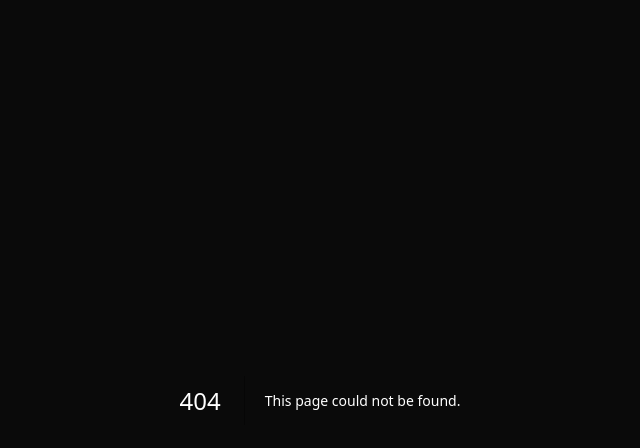
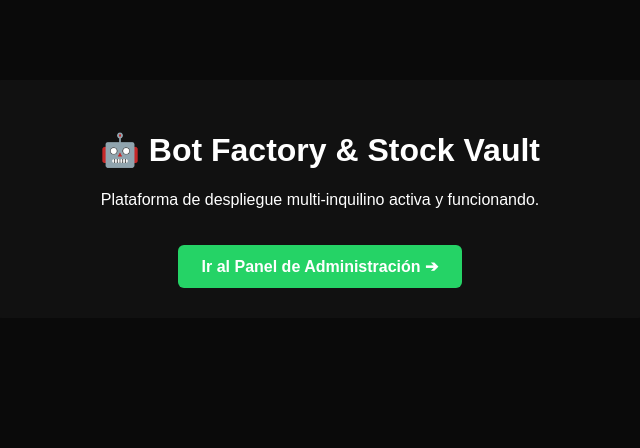
Before and after one commit to salvybrasil-prog/bot-factory, a Next.js app: page / in a window 1280 px wide. Before the commit this address had no page. Shown: the top 448 px of the page, without its empty margins (320-960 px from the left). Built offline with nearby package versions, Linux system fonts and the light colour scheme.

Commit message:
Add Home component with initial layout and styles

```diff
--- /dev/null
+++ b/app/page.jsx
@@ -0,0 +1,11 @@
+export default function Home() {
+  return (
+    <div style={{ maxWidth: 600, margin: "80px auto", padding: 30, fontFamily: "sans-serif", background: "#111", color: "#fff", borderRadius: 12, textAlign: "center" }}>
+      <h1>🤖 Bot Factory & Stock Vault</h1>
+      <p>Plataforma de despliegue multi-inquilino activa y funcionando.</p>
+      <a href="/admin" style={{ display: "inline-block", marginTop: 20, padding: "12px 24px", background: "#25D366", color: "#fff", textDecoration: "none", borderRadius: 6, fontWeight: "bold" }}>
+        Ir al Panel de Administración ➔
+      </a>
+    </div>
+  );
+}
```
